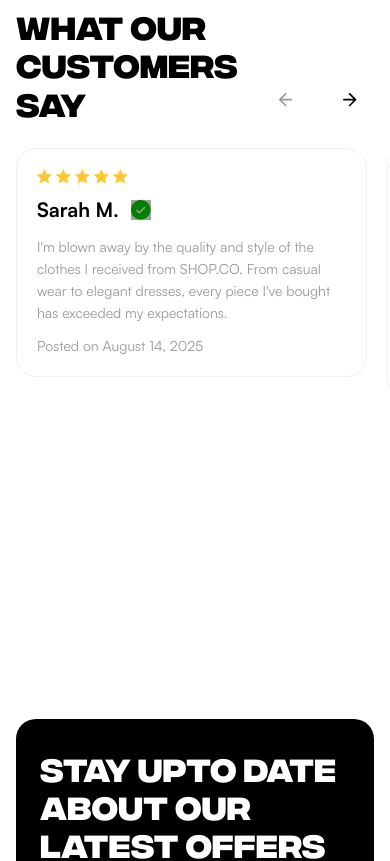
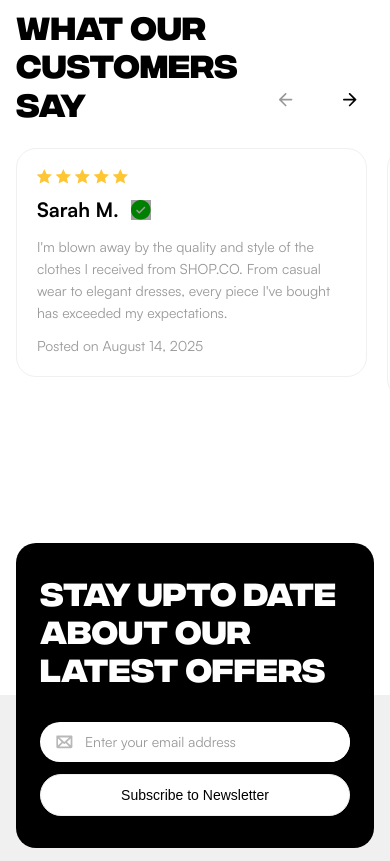
Before and after one commit to quocnva-09/shopco-react, a React (Vite) app: page / in a window 390 px wide. Shown: the part 2520-3381 px from the top of the page. Built offline with nearby package versions, Linux system fonts and the light colour scheme; no server answers; grey boxes are pictures that could not be loaded.

Commit message:
REFACTOR: FeedBackSection

```diff
--- a/src/components/organisms/FeedbackSection/FeedbackSection.scss
+++ b/src/components/organisms/FeedbackSection/FeedbackSection.scss
@@ -65,6 +65,7 @@
 
   &__slider {
     position: relative;
+    overflow: hidden; // Prevent horizontal scrolling
 
     // Pseudo elements tạo hiệu ứng blur
     &::before,
@@ -101,32 +102,32 @@
   }
 
   &__items {
-    display: flex;
-    align-items: flex-start;
-    gap: 20px;
-    overflow-x: auto;
-    overflow-y: hidden;
-    scroll-snap-type: x mandatory;
-    scroll-behavior: smooth;
-
     // Align items with the container's inner content, increase bottom padding for tooltip
     padding-top: 20px;
     padding-bottom: 250px;
     padding-left: calc(max((100vw - #{$max-width}) / 2, 0px) + #{$padding-left-right-full-layout});
     padding-right: calc(max((100vw - #{$max-width}) / 2, 0px) + #{$padding-left-right-full-layout});
     margin-bottom: -230px;
-
-    // Ẩn thanh cuộn
-    &::-webkit-scrollbar {
-      display: none;
-    }
-
-    -ms-overflow-style: none;
-    scrollbar-width: none;
+    pointer-events: none;
 
     @media (max-width: $breakpoint) {
       padding-left: $padding-left-right-mobile;
       padding-right: $padding-left-right-mobile;
+      padding-bottom: 250px;
+    }
+  }
+
+  &__track {
+    display: flex;
+    align-items: flex-start;
+    gap: 20px;
+    transition: transform 0.5s ease-in-out;
+    // Translate based on slide index * (card width + gap)
+    transform: translateX(calc(var(--slide-index, 0) * -420px));
+
+    @media (max-width: $breakpoint) {
+      // Translate by card width (90vw) + gap (20px)
+      transform: translateX(calc(var(--slide-index, 0) * -1 * (90vw + 20px)));
     }
 
     .review-card {
--- a/src/components/organisms/FeedbackSection/FeedbackSection.tsx
+++ b/src/components/organisms/FeedbackSection/FeedbackSection.tsx
@@ -24,41 +24,33 @@ export const FeedbackSection = ({
   className,
   ...rest
 }: FeedbackSectionProps) => {
-  const sliderRef = useRef<HTMLDivElement>(null);
-  const [canScrollLeft, setCanScrollLeft] = useState(false);
-  const [canScrollRight, setCanScrollRight] = useState(true);
+  const [slideIndex, setSlideIndex] = useState(0);
+  const [isMobile, setIsMobile] = useState(false);
 
-  const checkScroll = useCallback(() => {
-    if (sliderRef.current) {
-      const { scrollLeft, scrollWidth, clientWidth } = sliderRef.current;
-      setCanScrollLeft(scrollLeft > 0);
-      // Use a 1px tolerance for rounding issues
-      setCanScrollRight(Math.ceil(scrollLeft + clientWidth) < scrollWidth);
-    }
+  useEffect(() => {
+    const handleResize = () => setIsMobile(window.innerWidth <= 991);
+    handleResize();
+    window.addEventListener("resize", handleResize);
+    return () => window.removeEventListener("resize", handleResize);
   }, []);
 
+  const visibleCount = isMobile ? 1 : 3;
+  const maxIndex = Math.max(0, reviews.length - visibleCount);
+
+  // Auto-correct slideIndex if window resize makes maxIndex smaller
   useEffect(() => {
-    checkScroll();
-    window.addEventListener("resize", checkScroll);
-    return () => window.removeEventListener("resize", checkScroll);
-  }, [checkScroll, reviews]);
+    if (slideIndex > maxIndex) {
+      setSlideIndex(maxIndex);
+    }
+  }, [maxIndex, slideIndex]);
 
   const handlePrev = useCallback(() => {
-    if (sliderRef.current) {
-      const itemWidth = sliderRef.current.firstElementChild?.clientWidth || 400;
-      sliderRef.current.scrollBy({
-        left: -(itemWidth + 20),
-        behavior: "smooth",
-      });
-    }
+    setSlideIndex((prev) => Math.max(0, prev - 1));
   }, []);
 
   const handleNext = useCallback(() => {
-    if (sliderRef.current) {
-      const itemWidth = sliderRef.current.firstElementChild?.clientWidth || 400;
-      sliderRef.current.scrollBy({ left: itemWidth + 20, behavior: "smooth" });
-    }
-  }, []);
+    setSlideIndex((prev) => Math.min(maxIndex, prev + 1));
+  }, [maxIndex]);
 
   return (
     <section className={clsx("feedback", className)} {...rest}>
@@ -75,7 +67,7 @@ export const FeedbackSection = ({
             aria-label="Previous reviews"
             className="feedback__arrow feedback__arrow--prev"
             onClick={handlePrev}
-            disabled={!canScrollLeft}
+            disabled={slideIndex === 0}
           />
           <IconButton
             variant="no-fill"
@@ -83,17 +75,22 @@ export const FeedbackSection = ({
             aria-label="Next reviews"
             className="feedback__arrow feedback__arrow--next"
             onClick={handleNext}
-            disabled={!canScrollRight}
+            disabled={slideIndex >= maxIndex}
           />
         </div>
       </div>
 
-      {/* Slider: Horizontal scroll with snap */}
+      {/* Slider: State-driven transform */}
       <div className="feedback__slider">
-        <div className="feedback__items" ref={sliderRef} onScroll={checkScroll}>
-          {reviews.map((review) => (
-            <ReviewCard key={review.id} review={review} />
-          ))}
+        <div className="feedback__items">
+          <div
+            className="feedback__track"
+            style={{ "--slide-index": slideIndex } as React.CSSProperties}
+          >
+            {reviews.map((review) => (
+              <ReviewCard key={review.id} review={review} />
+            ))}
+          </div>
         </div>
       </div>
     </section>
--- a/src/components/organisms/FeedbackSection/feedbackData.ts
+++ b/src/components/organisms/FeedbackSection/feedbackData.ts
@@ -60,7 +60,7 @@ export const MOCK_REVIEWS: ReviewData[] = [
     name: 'David P.',
     rating: 4,
     comment:
-      "I've been shopping at SHOP.CO for over a year now and I can confidently say it's my go-to for all things fashion. Great prices, excellent quality, and fast shipping every time. I've been shopping at SHOP.CO for over a year now and I can confidently say it's my go-to for all things fashion. Great prices, excellent quality, and fast shipping every time.I've been shopping at SHOP.CO for over a year now and I can confidently say it's my go-to for all things fashion. Great prices, excellent quality, and fast shipping every time.I've been shopping at SHOP.CO for over a year now and I can confidently say it's my go-to for all things fashion. Great prices, excellent quality, and fast shipping every time.",
+      "I've been shopping at SHOP.CO for over a year now and I can confidently say it's my go-to for all things fashion. Great prices, excellent quality, andI've been shopping at SHOP.CO for over a year now and I can confidently say it's my go-to for all things fashion. Great prices, excellent quality, and fast shipping every time.",
     date: 'on October 1, 2025',
     isVerified: false,
   },
```
